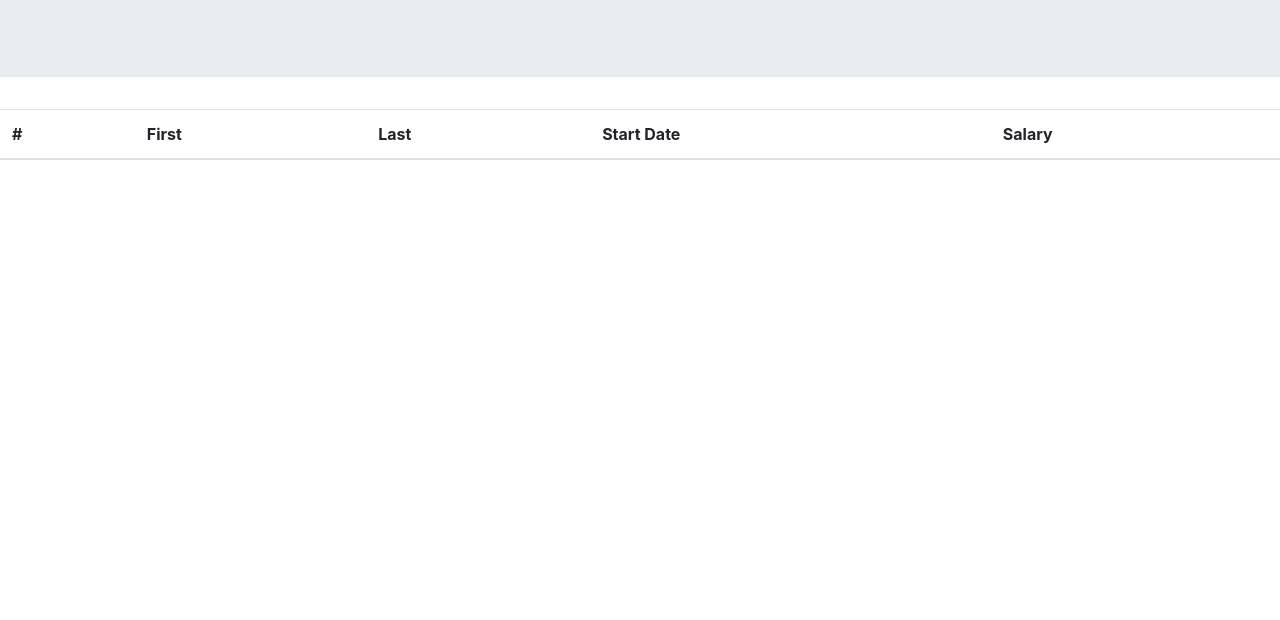
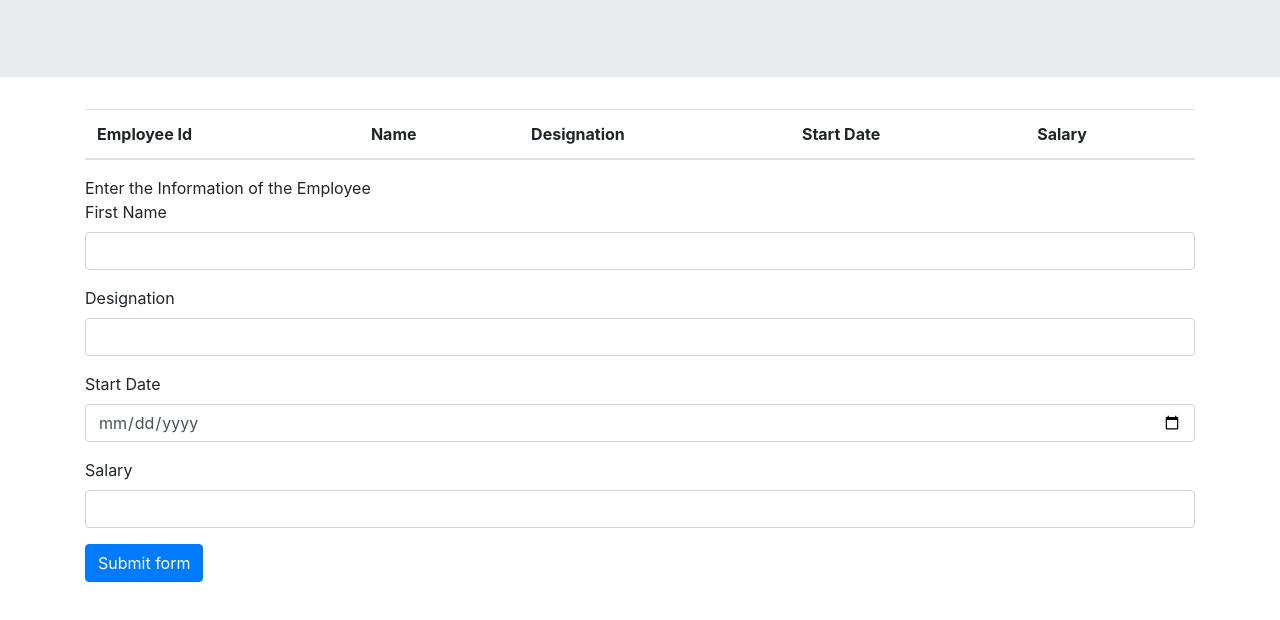
Before and after one commit to SomatThakali/dataManagement, a plain HTML site: page index.html in a window 1280 px wide. Shown: the part 172-792 px from the top of the page. Drawn offline with nearby package versions, Linux system fonts and the light colour scheme.

Commit message:
initial lay out in HTML

```diff
--- a/index.html
+++ b/index.html
@@ -20,13 +20,13 @@
                   <p class="lead">This is where you can enter and see all the employee information</p>
                 </div>
               </div>
-
+              <div class="container">
               <table class="table">
                     <thead>
                       <tr>
-                        <th scope="col">#</th>
-                        <th scope="col">First</th>
-                        <th scope="col">Last</th>
+                        <th scope="col">Employee Id</th>
+                        <th scope="col">Name</th>
+                        <th scope="col">Designation</th>
                         <th scope="col">Start Date</th>
                         <th scope="col">Salary</th>
 
@@ -34,6 +34,35 @@
                       </tr>
 
                   </table>
+                </div>
+
+
+
+                  <div class="container">
+                      Enter the Information of the Employee
+                  <form>
+                        <div class="form-group">
+                          <label for="exampleInputEmail1">First Name</label>
+                          <input type="text" class="form-control" id="firstName">
+                          <small id="emailHelp" class="form-text text-muted"></small>
+                        </div>
+                        <div class="form-group">
+                          <label for="exampleInputPassword1">Designation</label>
+                          <input type="text" class="form-control" id="exampleInputPassword1">
+                        </div>
+                        <div class="form-group">
+                                <label for="exampleInputEmail1">Start Date</label>
+                                <input type="date" class="form-control" id="firstName">
+                                <small id="emailHelp" class="form-text text-muted"></small>
+                              </div>
+                              <div class="form-group">
+                                    <label for="exampleInputEmail1">Salary</label>
+                                    <input type="text" class="form-control" id="firstName">
+                                    <small id="emailHelp" class="form-text text-muted"></small>
+                                  </div>
+                                  <button class="btn btn-primary" type="submit">Submit form</button>
+                  </form>
+                  </div>
 
 </body>
 </html>
```
